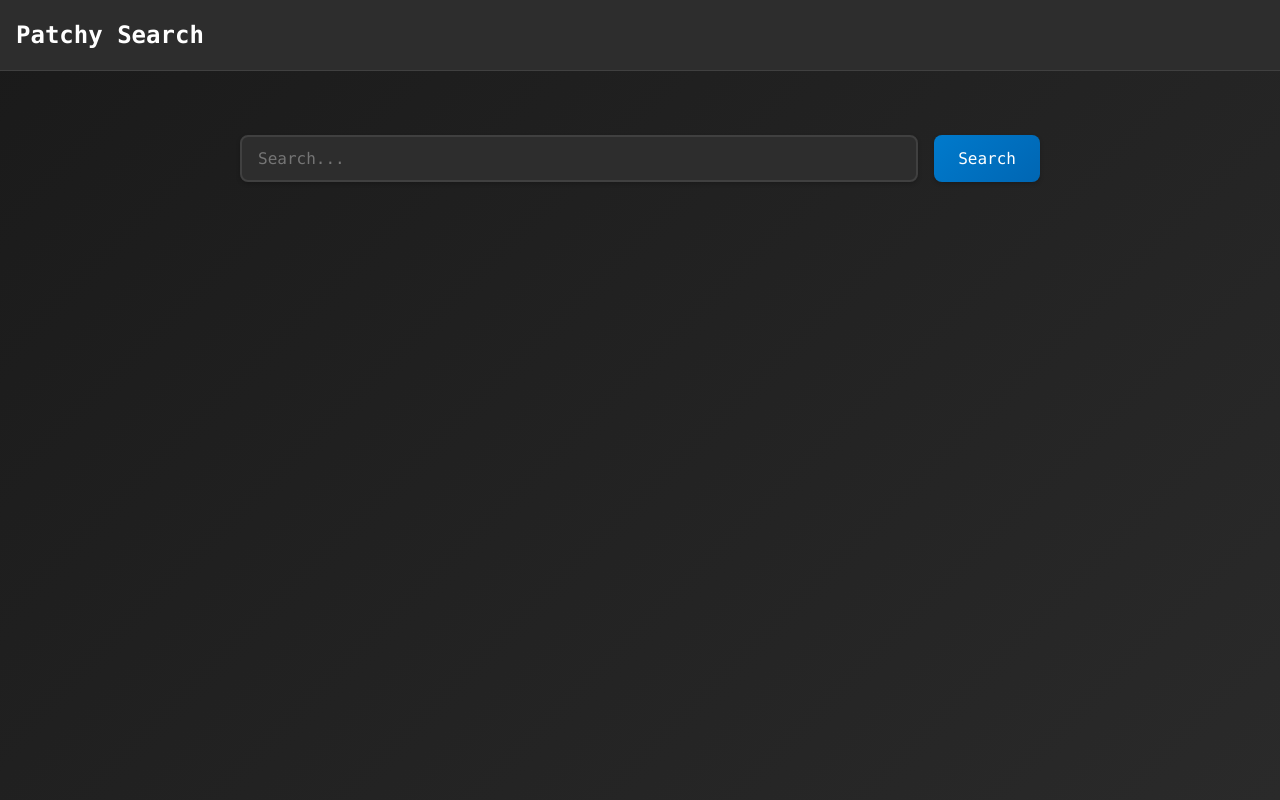
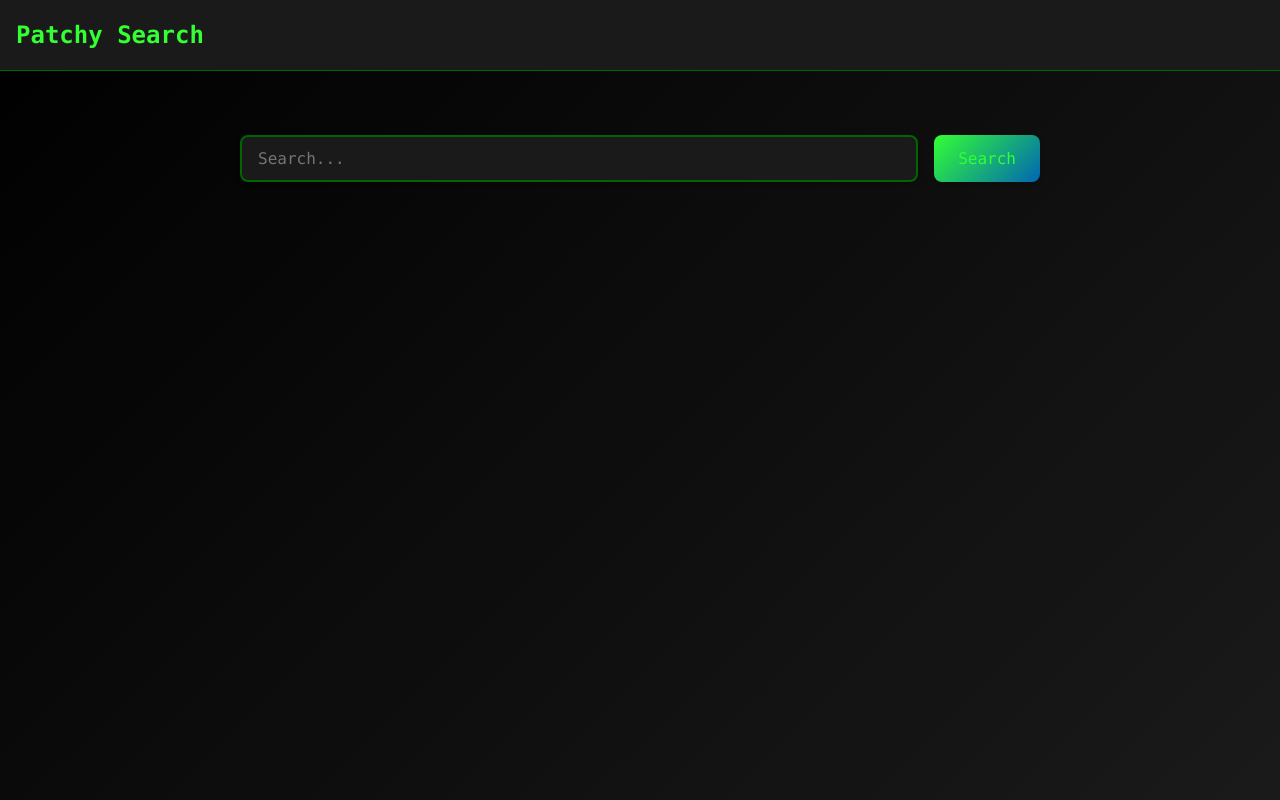
Before and after one commit to alexmorten/patchy, a React (Vite) app in the folder frontend/: page / in a window 1280 px wide. Built offline with nearby package versions, Linux system fonts and the light colour scheme.

Commit message:
use linux color scheme

```diff
--- a/frontend/src/styles/App.css
+++ b/frontend/src/styles/App.css
@@ -1,12 +1,12 @@
 :root {
-  --bg-primary: #1a1a1a;
-  --bg-secondary: #2d2d2d;
-  --bg-gradient-start: #1a1a1a;
-  --bg-gradient-end: #2a2a2a;
-  --text-primary: #ffffff;
-  --text-secondary: #b3b3b3;
-  --accent-color: #007acc;
-  --border-color: #404040;
+  --bg-primary: #000000;
+  --bg-secondary: #1a1a1a;
+  --bg-gradient-start: #000000;
+  --bg-gradient-end: #1a1a1a;
+  --text-primary: #33ff33;
+  --text-secondary: #99ff99;
+  --accent-color: #33ff33;
+  --border-color: #006600;
 }
 
 * {
@@ -68,7 +68,7 @@ button {
 }
 
 button:hover {
-  background-color: #0066b3;
+  background-color: #00cc00;
 }
 
 input, textarea {
--- a/frontend/src/styles/Search.css
+++ b/frontend/src/styles/Search.css
@@ -113,15 +113,31 @@
 
 .result-content mark {
   background-color: var(--accent-color);
-  color: var(--text-primary);
+  color: #000000;
   padding: 0.1em 0.2em;
   border-radius: 2px;
 }
 
 .result-content em {
   background-color: var(--accent-color);
-  color: var(--text-primary);
+  color: #000000;
   font-style: normal;
   padding: 0.1em 0.2em;
   border-radius: 2px;
 }
+
+.expand-button {
+  background-color: var(--accent-color);
+  color: #000000;
+  border: none;
+  padding: 0.5rem 1rem;
+  border-radius: 4px;
+  cursor: pointer;
+  font-family: inherit;
+  transition: all 0.2s ease;
+}
+
+.expand-button:hover {
+  background-color: #00cc00;
+  color: #000000;
+}
```
